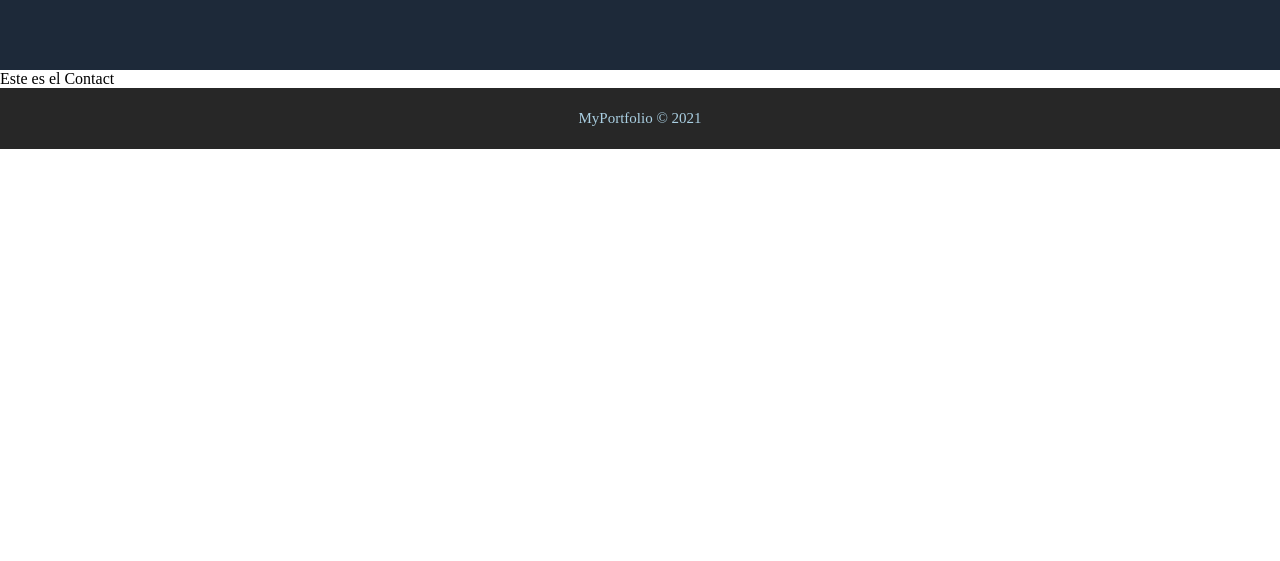
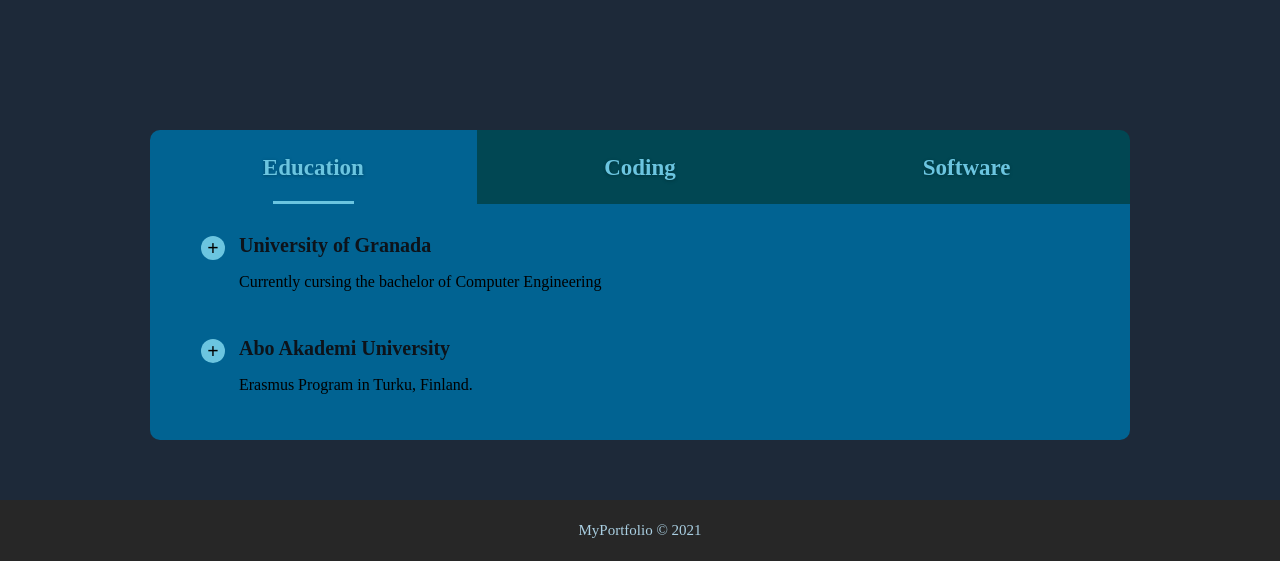
Before and after one commit to migue0418/Portfolio-Web, a plain HTML site: page index.html in a window 1280 px wide. Shown: the part 656-1217 px from the top of the page. Before the commit the page ends 805 px from the top, so only its background shows below. Drawn offline with Linux system fonts and the light colour scheme; a script that the page names is missing.

Commit message:
Add resume section

```diff
--- /dev/null
+++ b/functions.js
@@ -0,0 +1,25 @@
+function tabShowHide(idContent, idHeader){
+    var tabs_header =["tabEducation", "tabCoding", "tabSoftware"];
+    var tabs_content =["education", "coding", "software"];
+    var i;
+
+    for (i=0; i<tabs_header.length; i++){
+        document.getElementById(tabs_header[i]).classList.remove('active');
+    }
+
+    for (i=0; i<tabs_content.length; i++){
+        document.getElementById(tabs_content[i]).classList.add('hidden');
+    }
+
+    document.getElementById(idHeader).classList.add('active');
+    document.getElementById(idContent).classList.remove('hidden');
+}
+
+function collapseIcon(tab) {
+    var $dest = tab.getAttribute("data-target");
+    if(tab.innerHTML == "+")
+        tab.innerHTML = "-";
+    else
+        tab.innerHTML = "+";
+    document.getElementById($dest).classList.toggle('hidden');
+}
--- a/index.html
+++ b/index.html
@@ -55,11 +55,72 @@
         </section>
 
         <section id="resume">
-
+            <div class="container">
+                <div class="tab-header">
+                    <a class="tab left active" onClick="tabShowHide('education', 'tabEducation')" id="tabEducation">
+                        <h4>Education</h4>
+                        <div class="section-border"></div>
+                    </a>
+                    <a class="tab" onClick="tabShowHide('coding', 'tabCoding')" id="tabCoding">
+                        <h4>Coding</h4>
+                        <div class="section-border"></div>
+                    </a>
+                    <a class="tab right" onClick="tabShowHide('software', 'tabSoftware')" id="tabSoftware">
+                        <h4>Software</h4>
+                        <div class="section-border"></div>
+                    </a>
+                </div>
+                <div class="tab-content" id="education">
+                    <ul>
+                        <li>
+                            <div class="tab-icon">
+                                <a onclick="collapseIcon(this)" data-target="collapseUGR">+</a>
+                            </div>
+                            <div class="info">
+                                <h5>University of Granada</h5>
+                                <div class="collapse" id="collapseUGR">
+                                    <p>Currently cursing the bachelor of Computer Engineering</p>
+                                </div>
+                            </div>
+                        </li>
+                        <li>
+                            <div class="tab-icon">
+                                <a onclick="collapseIcon(this)" data-target="collapseAbo">+</a>
+                            </div>
+                            <div class="info">
+                                <h5>Abo Akademi University</h5>
+                                <div class="collapse" id="collapseAbo">
+                                    <p>Erasmus Program in Turku, Finland.</p>
+                                </div>
+                            </div>
+                        </li>
+                    </ul>
+                </div>
+                <div class="tab-content hidden" id="coding">
+                    <ul>
+                        <li>
+                            <p>
+                                    Organisational competences: Leadership and
+                                    responsibility. Ability to solve difficulties under pressure.
+                            </p>
+                        </li>
+                    </ul>
+                </div>
+                <div class="tab-content hidden" id="software">
+                    <ul>
+                        <li>
+                            <p>
+                                    Organisational competences: Leadership and
+                                    responsibility. Ability to solve difficulties under pressure.
+                            </p>
+                        </li>
+                    </ul>
+                </div>
+            </div>
         </section>
 
         <section id="contact">
-            Este es el Contact
+
         </section>
     </main>
     <footer>
--- a/styles.css
+++ b/styles.css
@@ -162,7 +162,115 @@ header nav a {
 
 
 /*  Resume Section    */
+#resume {
+    background-color: var(--dark-blue);
+    padding: 60px 150px;
+}
 
+.tab-header {
+    display: flex;
+    border-radius: 10px 10px 0px 0px;
+    justify-content: space-evenly;
+}
+
+.tab {
+    background-color: var(--greenish-blue);
+    width: 100%;
+
+}
+
+.tab h4 {
+    color: var(--light-blue);
+    font-size: 23px;
+    margin-block: 25px 20px;
+}
+
+.tab:hover{
+    background-color: var(--blue);
+}
+
+.tab.active {
+    background-color: var(--blue);
+    border-radius: 0px 0px 0px 0px;
+}
+
+.tab.left {
+    border-radius: 10px 0px 0px 0px;
+}
+
+.tab.right {
+    border-radius: 0px 10px 0px 0px;
+}
+
+.active .section-border {
+    width: 25%;
+    height: 3px;
+    background-color: var(--light-blue);
+    margin: 0 auto 0px;
+}
+
+.tab-content {
+    border-radius: 0px 0px 10px 10px;
+    background-color: var(--blue);
+}
+
+.type {
+    background-color: var(--dark-blue);
+    height: 50px;
+    padding: 0px 5%;
+    font-size: 20px;
+    font-weight: bold;
+    display: flex;
+    align-items: center;
+}
+.type h4 {
+    margin-block: 0px;
+    color: var(--light-blue);
+}
+
+.type img {
+    width: 30px;
+    height: 30px;
+    padding-right: 10px;
+}
+
+.hidden {
+    display: none;
+}
+
+#resume ul {
+    list-style: none;
+    display: block;
+    padding: 15px 5%;
+    margin-block: 0px;
+}
+
+#education ul li {
+    display: grid;
+    grid-template-columns: 40px auto;
+    padding: 15px 0px;
+}
+
+.tab-icon {
+    width:20px;
+    height:20px;
+    background-color:var(--light-blue);
+    -webkit-border-radius: 50px;
+    -moz-border-radius: 50px;
+    border-radius: 50px;
+    font-size:20px;
+    font-weight: bold;
+    padding: 2px;
+    margin: 2px;
+    display: flex;
+    place-items: center;
+    place-content: center;
+}
+
+.tab-icon:hover {
+    background-color: rgba(17, 110, 163, 0.623);
+    color: var(--blue)
+}
 
 
 /*  Contact Section    */
```
